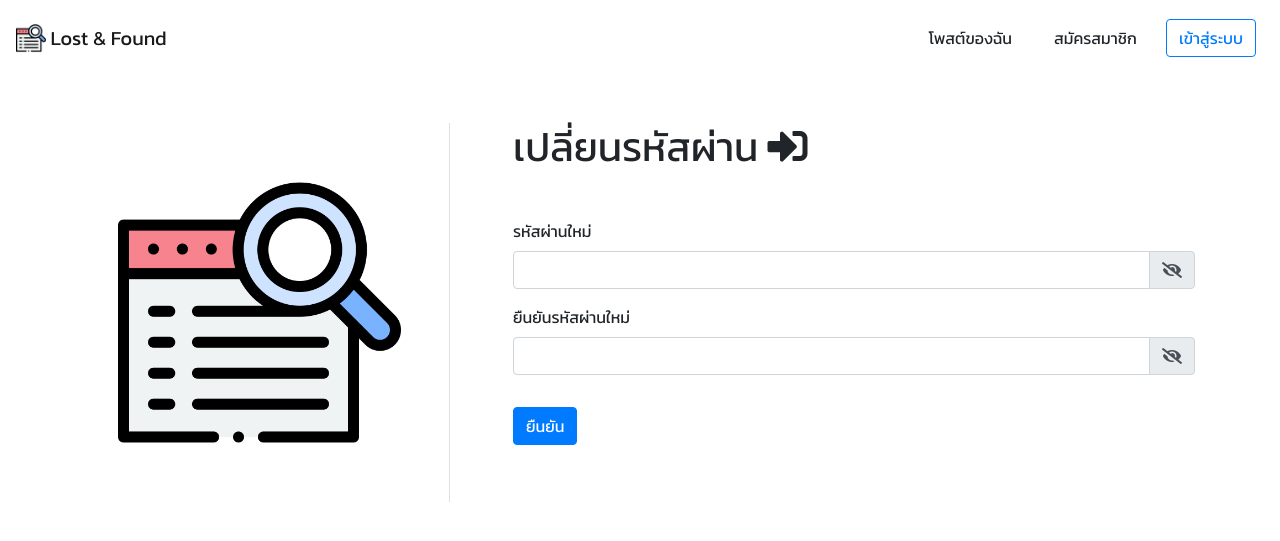
After one commit to peetck/lost-and-found, a Django app: page /accounts/Change_Password/15 in a window 1280 px wide. The commit adds this page. Shown: the top 541 px of the page. Run offline with Django 3.2, Linux system fonts and the light colour scheme; data comes from the database, SQL or seed files in the repository; both versions use the stored data as it was after the commit; some libraries are stand-ins or nearby versions.

Commit message:
update changepass

```diff
--- /dev/null
+++ b/lost-and-found/accounts/templates/change_password.html
@@ -0,0 +1,79 @@
+{% extends 'base_layout.html' %}
+{% load static %}
+{% block content %}
+    <div class="container mt-5">
+        <div class="row">
+            <div class="col-md-4 text-center border-right p-5">
+                <img src="{% static 'images/lost&found.png'%}" alt="" width='100%' class='rotate-img'>
+            </div>
+            <div class="col-md ml-5">
+
+                <h1 class='mb-5'>เปลี่ยนรหัสผ่าน <i class="fas fa-sign-in-alt"></i> </h1>
+                {% if error %}
+                    <div class="alert alert-danger alert-dismissible fade show" role="alert">
+                        <i class="fa fa-exclamation-circle"></i> {{ error }}
+                        <button type="button" class="close" data-dismiss="alert" aria-label="Close">
+                        <span aria-hidden="true">&times;</span>
+                        </button>
+                    </div>
+                {% endif %}
+                {% if success %}
+                    <div class="alert alert-success alert-dismissible fade show" role="alert">
+                        <i class="fa fa-exclamation-circle"></i> {{ success }}
+                        <button type="button" class="close" data-dismiss="alert" aria-label="Close">
+                        <span aria-hidden="true">&times;</span>
+                        </button>
+                    </div>
+                {% endif %}
+                <form method="POST" action="{% url 'Change_Password' user.id %}" class='mt-3'>
+                    {% csrf_token %}
+
+                    <div class="form-group">
+                        <label> รหัสผ่านใหม่ </label>
+                        <div class="input-group">
+                            <input id='password' type="password" name="newpass" class='form-control' required>
+                            <div class="input-group-append" id='password_see' style='cursor: pointer;'>
+                                <span class="input-group-text">
+                                    <i id='password-eye' class="fas fa-eye-slash"></i>
+                                </span>
+                            </div>
+                        </div>
+                    </div>
+                    <div class="form-group">
+                        <label> ยืนยันรหัสผ่านใหม่ </label>
+                        <div class="input-group">
+                            <input id='password' type="password" name="connewpass" class='form-control' required>
+                            <div class="input-group-append" id='password_see' style='cursor: pointer;'>
+                                <span class="input-group-text">
+                                    <i id='password-eye' class="fas fa-eye-slash"></i>
+                                </span>
+                            </div>
+                        </div>
+                    </div>
+
+                    <input type="hidden" name="next_url" value='{{ next_url }}'>
+                    <button type="submit" class='btn btn-primary mt-3'>ยืนยัน</button>
+                </form>
+            </div>
+        </div>
+    </div>
+
+{% endblock %}
+
+{% block script %}
+    <script>
+        $('#password_see').click(function(){
+            var password_eye = $('#password').attr('type');
+            if (password_eye == 'password'){
+                $('#password').attr("type","text");
+                $('#password-eye').removeClass('fas fa-eye-slash');
+                $('#password-eye').addClass('fas fa-eye');
+            }
+            else{
+                $('#password').attr("type","password");
+                $('#password-eye').removeClass('fas fa-eye');
+                $('#password-eye').addClass('fas fa-eye-slash');
+            }
+        });
+    </script>
+{% endblock %}
--- a/lost-and-found/accounts/urls.py
+++ b/lost-and-found/accounts/urls.py
@@ -1,5 +1,5 @@
 from django.urls import path
-from .views import SignupView, LoginView, logout_view, ProfileView, MyPostView
+from .views import SignupView, LoginView, logout_view, ProfileView, MyPostView, ChangePass_view
 
 urlpatterns = [
     path('signup/', SignupView.as_view(), name='signup'), # SignupView
@@ -7,4 +7,5 @@ urlpatterns = [
     path('<int:user_id>/', ProfileView.as_view(), name='profile'), # ProfileView
     path('my_posts/', MyPostView.as_view(), name='my_posts'),# myposts
     path('logout/', logout_view, name='logout'), # logout
+    path('Change_Password/<int:user_id>', ChangePass_view, name='Change_Password'), # Change Password
 ]
--- a/lost-and-found/accounts/views.py
+++ b/lost-and-found/accounts/views.py
@@ -133,3 +133,18 @@ class ProfileView(View):
 def logout_view(request):
     logout(request)
     return redirect('index')
+
+def ChangePass_view(request, user_id):
+    user = User.objects.get(id=user_id)
+    if request.POST:
+        if request.POST.get('newpass') == request.POST.get('connewpass'):
+            user.set_password(request.POST.get('newpass'))
+            user.save()
+            return render(request,'change_password.html',context={
+                'success' : 'เปลี่ยนรหัสสำเร็จ!!'
+            })
+        else:
+            return render(request,'change_password.html',context={
+                'error' : 'รหัสไม่ตรงกัน!!'
+            })
+    return render(request,'change_password.html')
--- a/lost-and-found/templates/base_layout.html
+++ b/lost-and-found/templates/base_layout.html
@@ -43,6 +43,7 @@
                             <p class='btn m-0 index'>
                                 ห้องสนทนา
                             </p>
+
                         </a>
                     </li>
                     <li class="nav-item dropdown">
@@ -57,8 +58,12 @@
                                 <a class="dropdown-item" href="/admin">
                                     จัดการโพสต์
                                 </a>
+
                             {% endif %}
                             <div class="dropdown-divider"></div>
+                            <a class="dropdown-item" href="{% url 'Change_Password' user.id %}">
+                                    เปลี่ยนรหัสผ่าน
+                                </a>
                             <a class="dropdown-item" href="{% url 'logout' %}">
                                 ออกจากระบบ <i class="fas fa-sign-out-alt"></i>
                             </a>
```
Also changed, not shown: lost-and-found/db.sqlite3.
